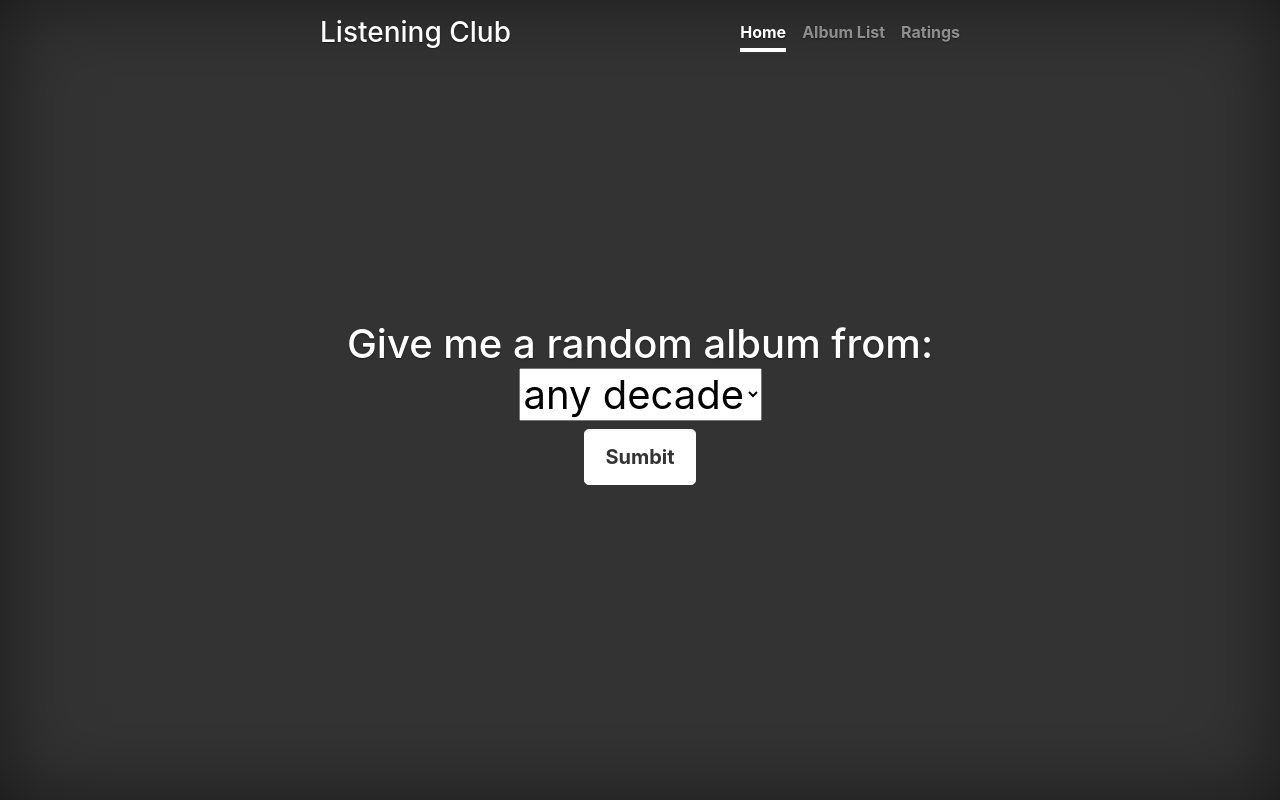
After one commit to annaderengowski/listening_club, a Django app: template random_album/templates/random_album/random_form.html in a window 1280 px wide. The commit adds this page. Run offline with Django 3.2, Linux system fonts and the light colour scheme; the template is opened without the code that fills it: values that come from a table or form of the project are taken from there, others are empty; some libraries are stand-ins or nearby versions.

Commit message:
Form for random album to limit by decade

```diff
--- a/random_album/forms.py
+++ b/random_album/forms.py
@@ -0,0 +1,13 @@
+from django import forms
+
+DECADE_CHOICES = [
+	('any', 'any decade'),
+	('1960', 'the 1960s'),
+	('1970', 'the 1970s'),
+	('1980', 'the 1980s'),
+	('1990', 'the 1990s'),
+	('2000', 'the 2000s'),
+	]
+
+class RandomAlbumForm(forms.Form):
+	decade = forms.ChoiceField(choices=DECADE_CHOICES)
--- a/random_album/templates/random_album/base.html
+++ b/random_album/templates/random_album/base.html
@@ -34,7 +34,7 @@
 
 		<footer class="mastfoot mt-auto">
 		<div class="inner">
-		<p>footer text</p>
+		<p></p>
 		</div>
 		</footer>
 		</div>
--- /dev/null
+++ b/random_album/templates/random_album/random_form.html
@@ -0,0 +1,11 @@
+{% extends 'random_album/base.html' %}
+
+{% block content %}
+	<form action='' method='post'>
+		{% csrf_token %}
+		<h1 class="cover-heading">Give me a random album from: {{ form.decade }}</h1>
+		<p class="lead">
+			<input type='submit' value="Sumbit" class="btn btn-lg btn-secondary">
+		</p>
+	</form>
+{% endblock %}
```
Also changed, not shown: random_album/templates/random_album/random.html (+6 -5 lines), random_album/views.py (+27 -7 lines).
